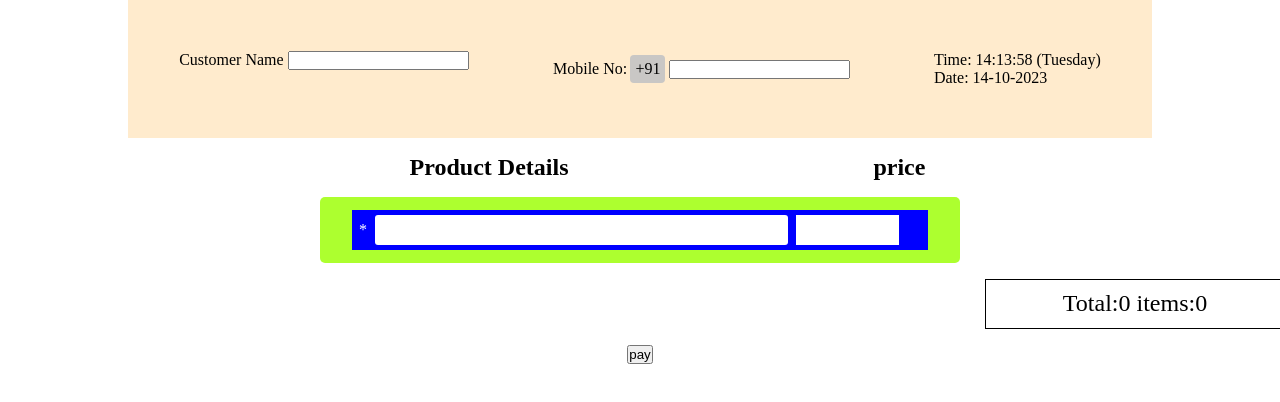
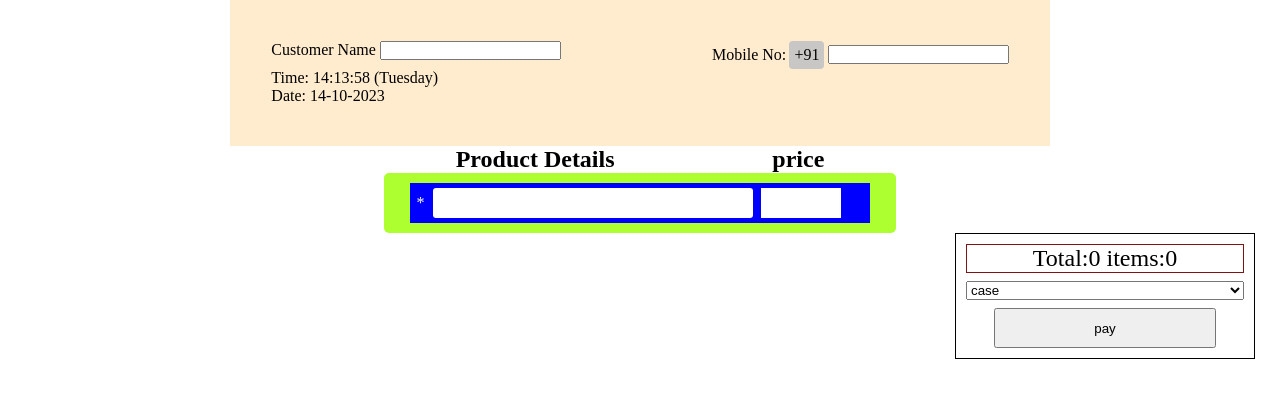
Before and after one commit to Mayankkatheriya/Mct_4, a browser extension: page Invoice_Generator/index.html in a window 1280 px wide. Drawn offline with Linux system fonts and the light colour scheme.

Commit message:
some-feature

```diff
--- a/Invoice_Generator/index.html
+++ b/Invoice_Generator/index.html
@@ -9,6 +9,10 @@
 </head>
 
 <body>
+
+
+
+    <div class="bill-detail">
         <div class="customer-Detail">
             <div class="costomer-Name"><label for="">Customer Name</label>
                 <input type="text">
@@ -16,7 +20,7 @@
             <div class="mobile">
                 <label for="">Mobile No:</label>
                 <p>+91</p>
-            <input type="number" maxlength="10" >
+                <input class="number" type="number" pattern="[1-9]{1}[0-9]{9}">
 
             </div>
             <div class="date">
@@ -26,7 +30,7 @@
         </div>
         <div class="bill-head">
             <h2>Product Details</h2>
-        <h2 style="position: relative; left: 55px;">price</h2>
+            <h2 style="position: relative; left: 0;">price</h2>
         </div>
         <ol class="page">
             <li class="bill">
@@ -36,9 +40,20 @@
                 <i class="fa-solid fa-trash delete del-non"></i>
             </li>
         </ol>
+        <div class="btn ">
             <p class="total">Total:0  <span class="items">items:0</span></p>
+            <select name="" id="">
+                <option value="">case</option>
+                <option value="">UPI</option>
+                <option value="">Card <select name="" id="">
+
+                </select></option>
+            </select>
+            <a href="" class="pay"><button value="">pay</button></a>
+        </div>
         <button class="print">print</button>
-    <a href=""><button value="">pay</button></a>
+    </div>
+
     <script src="https://kit.fontawesome.com/54ac71e1b5.js" crossorigin="anonymous"></script>
     <script src="./main.js"></script>
 </body>
--- a/Invoice_Generator/main.js
+++ b/Invoice_Generator/main.js
@@ -10,6 +10,7 @@ let dat = date.getDate()
 let year = date.getFullYear();
 let day = weekday[date.getDay()];
 let amount =0;
+let number=document.querySelector('.number'),btn = document.querySelector('.btn')
 
 // console.log(time,month,dat,year,day);
 
@@ -18,8 +19,6 @@ tim.innerHTML = `
     Time: ${time} (${day})
     <p>Date: ${dat}-${month}-${year}</p>
 `
-// console.log(first);
-// console.log(bill);
 
 
 
@@ -34,7 +33,7 @@ function shift_Price() {
         })
     })
 }
-shift_Price();
+
 
 function add_Entery() {
     let price = document.querySelectorAll('.price');
@@ -53,7 +52,7 @@ function add_Entery() {
         })
     });
 }
-add_Entery()
+
 
 
 function total(price) {
@@ -76,6 +75,8 @@ function total(price) {
 
 
 }
+
+
 function delete_Items() {
     let del = document.querySelectorAll('.delete');
 
@@ -110,8 +111,6 @@ print.addEventListener('click', function () {
     })
 
     let bill = document.querySelectorAll('.bill');
-
-    console.log(bill[bill.length - 1]);
     bill[bill.length - 1].remove()
 
 
@@ -120,14 +119,14 @@ print.addEventListener('click', function () {
     })
 
 
-    total_Price.classList.add('while-print')
+    btn.classList.add('while-print')
 
     window.print();
     new_listAppend();
     del.forEach(element => {
         element.classList.remove('del-non')
     })
-    total_Price.classList.remove('while-print')
+    btn.classList.remove('while-print')
     print.style.display = 'block'
     bill.forEach((ele) => {
         ele.classList.remove('list-whilePrint')
@@ -163,3 +162,12 @@ function new_listAppend() {
     shift_Price();
     print.style.display = 'block'
 }
+
+
+number.addEventListener('keyup',()=>{
+    if (number.value.length==10){
+        number.disabled=true
+    }
+})
+add_Entery()
+shift_Price()
--- a/Invoice_Generator/style.css
+++ b/Invoice_Generator/style.css
@@ -94,6 +94,7 @@ input::-webkit-inner-spin-button {
     text-align: right;
     font-size: 1rem;
     border: none;
+    padding: 0 5px;
 }
 input:disabled{
     /* color: black; */
@@ -113,23 +114,45 @@ input:disabled{
 .del-non{
     visibility: hidden;
 }
-.total{
+.btn{
     position: relative;
     top: 0px;
-    left: 495px;
+    left: 465px;
     right: 0px;
     bottom: 0px;
+    display: flex;
+    flex-direction: column;
+    gap: 0.5rem;
 
     border: 1px solid black;
     width: 300px;
     font-size: 1.5rem;
     padding: 10px;
     text-align: center;
-    height: 50px;
+    height: auto;
+
+}
+.btn p{
+    border: 1px solid #801313;
 }
 .while-print{
-    left:280px
+    left:140px;
+    top: 10px;
 }
 .list-whilePrint{
     border-bottom: 2px solid black;
 }
+.costomer-Name input{
+    text-transform: capitalize;
+}
+.pay button{
+    width: 80%;
+    height: 40px;
+}
+.bill-detail{
+    display: flex;
+    width: 80%;
+    flex-direction: column;
+    align-items: center;
+    /* border: 2px solid black; */
+}
```
Lines whose indentation alone changed are shown as unchanged.
